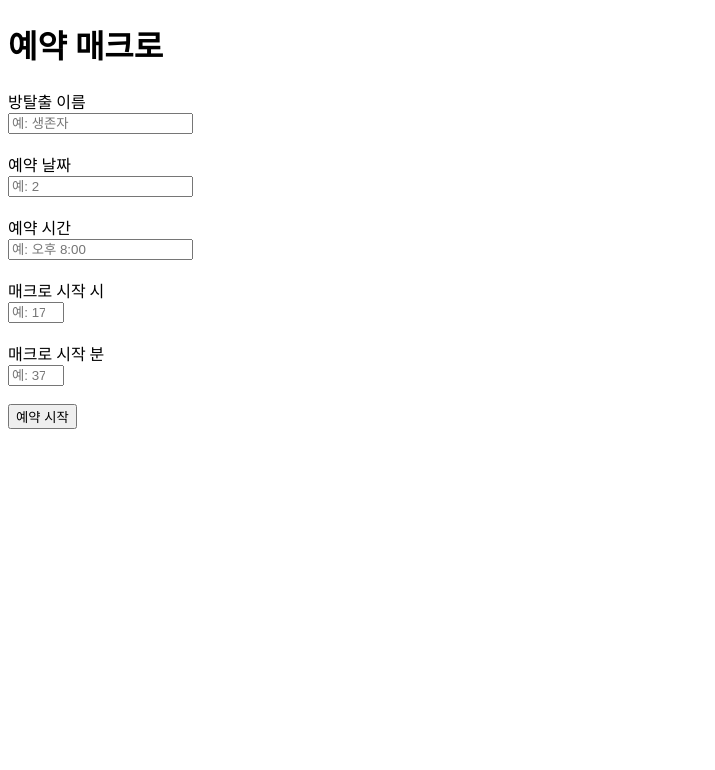
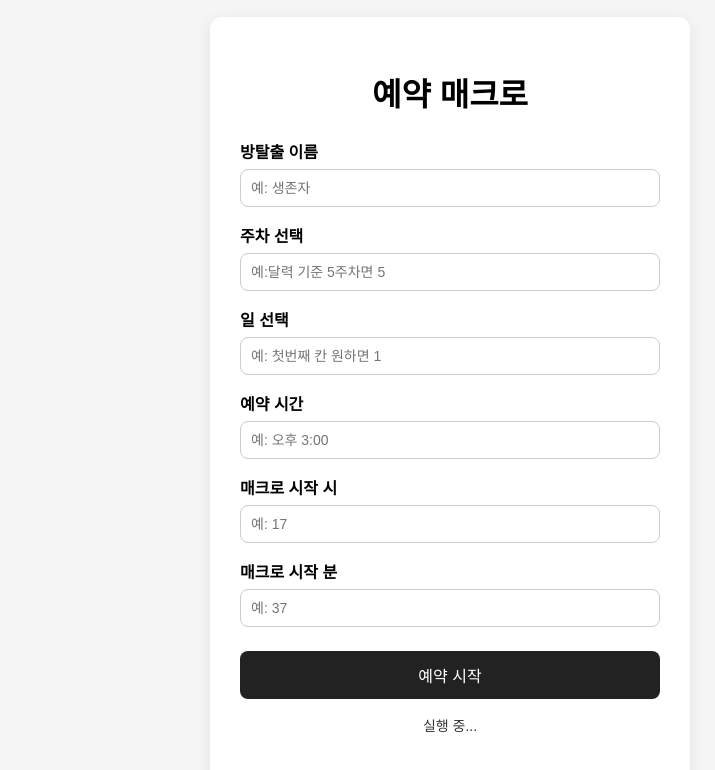
Before and after one commit to tkdudsh/reservaiton, an Electron app: page electron_app/index.html in a window 900 px wide. Both pictures are taken after a click on the button "예약 시작". Shown: the top 770 px of the page, without its empty margins (0-715 px from the left). Drawn offline with Linux system fonts and the light colour scheme; no server answers.

Commit message:
무슨 오류냐

```diff
--- a/electron_app/index.html
+++ b/electron_app/index.html
@@ -4,33 +4,45 @@
     <meta charset="UTF-8" />
     <meta name="viewport" content="width=device-width, initial-scale=1.0" />
     <title>예약 매크로 입력</title>
+    <link rel="stylesheet" href="style.css" />
   </head>
   <body>
+    <div class="container">
       <h1>예약 매크로</h1>
 
-    <div>
-      <label for="showName">방탈출 이름</label><br />
+      <div class="input-group">
+        <label for="showName">방탈출 이름</label>
         <input id="showName" type="text" placeholder="예: 생존자" />
       </div>
 
-    <br />
-
-    <div>
-      <label for="targetDate">예약 날짜</label><br />
-      <input id="targetDate" type="text" placeholder="예: 2" />
+      <div class="input-group">
+        <label for="targetWeekIndex">주차 선택</label>
+        <input
+          id="targetWeekIndex"
+          type="number"
+          min="0"
+          placeholder="예:달력 기준 5주차면 5"
+        />
       </div>
 
-    <br />
-
-    <div>
-      <label for="targetTime">예약 시간</label><br />
-      <input id="targetTime" type="text" placeholder="예: 오후 8:00" />
+      <div class="input-group">
+        <label for="targetDayIndex">일 선택</label>
+        <input
+          id="targetDayIndex"
+          type="number"
+          min="0"
+          max="6"
+          placeholder="예: 첫번째 칸 원하면 1"
+        />
       </div>
 
-    <br />
+      <div class="input-group">
+        <label for="targetTime">예약 시간</label>
+        <input id="targetTime" type="text" placeholder="예: 오후 3:00" />
+      </div>
 
-    <div>
-      <label for="startHour">매크로 시작 시</label><br />
+      <div class="input-group">
+        <label for="startHour">매크로 시작 시</label>
         <input
           id="startHour"
           type="number"
@@ -40,10 +52,8 @@
         />
       </div>
 
-    <br />
-
-    <div>
-      <label for="startMinute">매크로 시작 분</label><br />
+      <div class="input-group">
+        <label for="startMinute">매크로 시작 분</label>
         <input
           id="startMinute"
           type="number"
@@ -53,11 +63,10 @@
         />
       </div>
 
-    <br />
-
       <button id="startBtn" type="button">예약 시작</button>
 
       <p id="result"></p>
+    </div>
 
     <script src="./renderer.js"></script>
   </body>
--- a/electron_app/renderer.js
+++ b/electron_app/renderer.js
@@ -1,7 +1,30 @@
-const btn = document.getElementById('btn')
-const input = document.getElementById('name')
-const result = document.getElementById('result')
+const startBtn = document.getElementById('startBtn');
+const resultEl = document.getElementById('result');
 
-btn.addEventListener('click', () => {
-  result.textContent = `${input} 확인`
-})
+startBtn.addEventListener('click', async () => {
+  const data = {
+    showName: document.getElementById('showName').value,
+    targetWeekIndex: Number(document.getElementById('targetWeekIndex').value),
+    targetDayIndex: Number(document.getElementById('targetDayIndex').value),
+    targetTime: document.getElementById('targetTime').value,
+    startHour: Number(document.getElementById('startHour').value),
+    startMinute: Number(document.getElementById('startMinute').value),
+  };
+
+  console.log('입력값:', data);
+
+  resultEl.innerText = '실행 중...';
+
+  try {
+    const result = await window.api.startReservation(data);
+
+    if (result.success) {
+      resultEl.innerText = '✅ 성공: ' + result.message;
+    } else {
+      resultEl.innerText = '❌ 실패: ' + result.message;
+    }
+  } catch (err) {
+    console.error(err);
+    resultEl.innerText = '❌ 오류 발생';
+  }
+});
--- /dev/null
+++ b/electron_app/style.css
@@ -0,0 +1,66 @@
+
+    body {
+      margin: 0;
+      min-height: 100vh;
+      display: flex;
+      justify-content: center;
+      align-items: center;
+      background-color: #f5f5f5;
+      font-family: Arial, sans-serif;
+    }
+
+    .container {
+      width: 420px;
+      padding: 30px;
+      background-color: white;
+      border-radius: 12px;
+      box-shadow: 0 4px 16px rgba(0, 0, 0, 0.08);
+      text-align: center;
+    }
+
+    h1 {
+      margin-bottom: 24px;
+    }
+
+    .input-group {
+      margin-bottom: 16px;
+      text-align: left;
+    }
+
+    .input-group label {
+      display: block;
+      margin-bottom: 6px;
+      font-weight: bold;
+    }
+
+    .input-group input {
+      width: 100%;
+      padding: 10px;
+      box-sizing: border-box;
+      font-size: 14px;
+      border: 1px solid #ccc;
+      border-radius: 8px;
+    }
+
+    button {
+      width: 100%;
+      padding: 12px;
+      font-size: 16px;
+      border: none;
+      border-radius: 8px;
+      background-color: #222;
+      color: white;
+      cursor: pointer;
+      margin-top: 8px;
+    }
+
+    button:hover {
+      background-color: #444;
+    }
+
+    #result {
+      margin-top: 16px;
+      min-height: 24px;
+      font-size: 14px;
+      color: #333;
+    }
```
Also changed, not shown: electron_app/main.js (+22 -10 lines), electron_app/preload.js (added, +12 -0 lines). Lines whose indentation alone changed are shown as unchanged.
